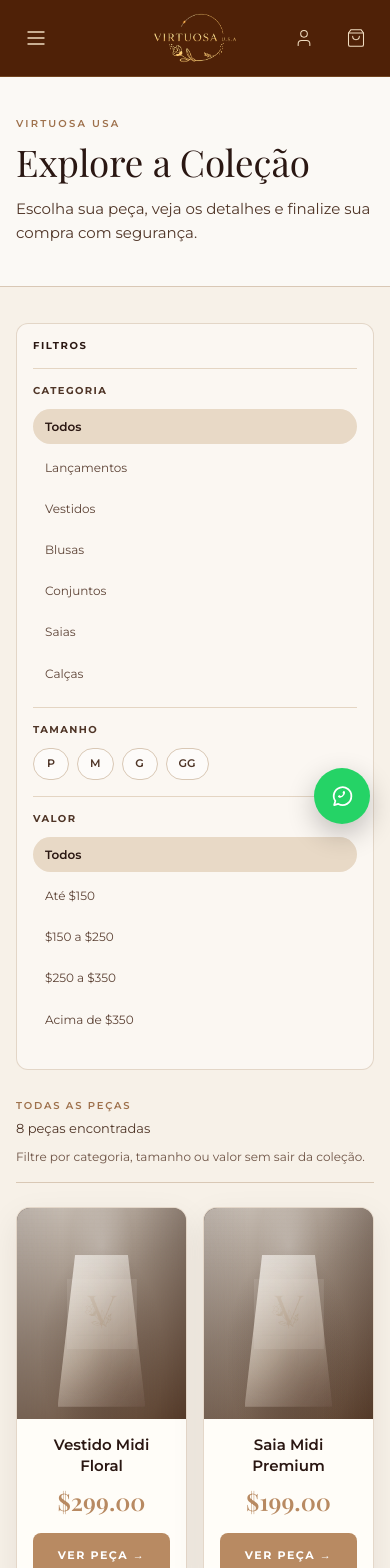
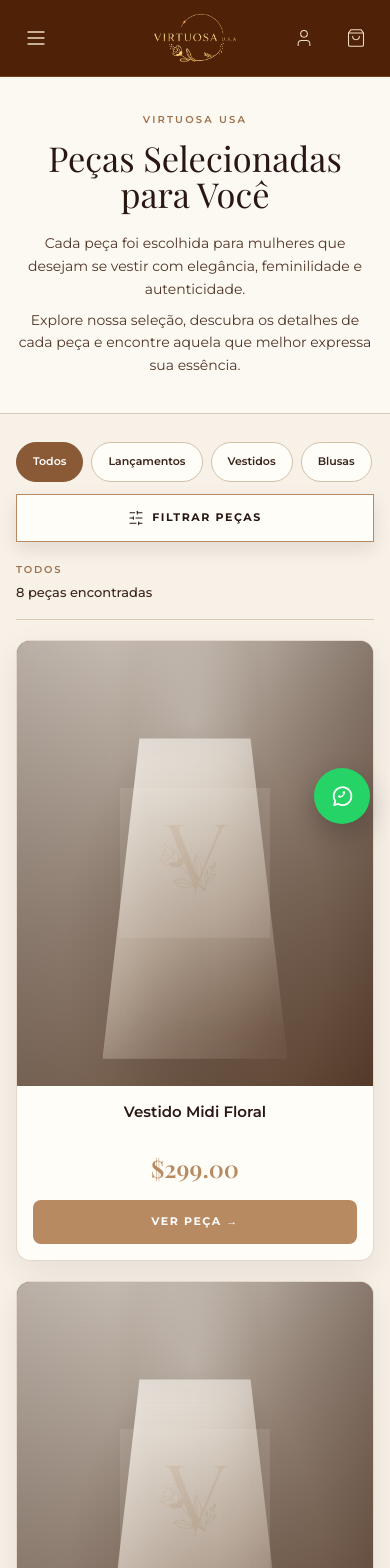
Before and after one commit to universocsdigital-wq/virtuosa-usa, a Next.js app: page /shop in a window 390 px wide. Shown: the top 1568 px of the page. Built offline with nearby package versions, Linux system fonts and the light colour scheme; a web font is replaced by a local one.

Commit message:
improve collection filters and mobile visibility

```diff
--- a/app/shop/page.tsx
+++ b/app/shop/page.tsx
@@ -5,7 +5,7 @@ import { ShopClient } from "@/components/shop/ShopClient";
 import { products } from "@/lib/data/products";
 
 export const metadata: Metadata = {
-  title: "Todas as Peças | Virtuosa USA",
+  title: "Peças Selecionadas para Você | Virtuosa USA",
   description: "Explore vestidos, blusas, saias, conjuntos e calças da Virtuosa USA.",
 };
 
--- a/components/shop/ShopClient.tsx
+++ b/components/shop/ShopClient.tsx
@@ -1,6 +1,7 @@
 "use client";
 
 import { useEffect, useMemo, useState } from "react";
+import { SlidersHorizontal, X } from "lucide-react";
 import { ProductCard } from "@/components/product/ProductCard";
 import type { Product, ProductCategory } from "@/types";
 
@@ -27,28 +28,15 @@ const priceOptions: { id: PriceFilter; label: string }[] = [
 ];
 
 function getCategoryLabel(category: CategoryFilter) {
-  const labels: Record<CategoryFilter, string> = {
-    todos: "Todas as peças",
-    lancamentos: "Lançamentos",
-    vestidos: "Vestidos",
-    blusas: "Blusas",
-    conjuntos: "Conjuntos",
-    saias: "Saias",
-    calcas: "Calças",
-  };
-
-  return labels[category];
+  return categoryOptions.find((option) => option.id === category)?.label ?? "Todos";
 }
 
 function categoryFromHash(): CategoryFilter {
   if (typeof window === "undefined") return "todos";
-
   const hash = window.location.hash.replace("#", "");
-  if (validCategoryFilters.includes(hash as (typeof validCategoryFilters)[number])) {
-    return hash as CategoryFilter;
-  }
-
-  return "todos";
+  return validCategoryFilters.includes(hash as (typeof validCategoryFilters)[number])
+    ? (hash as CategoryFilter)
+    : "todos";
 }
 
 function matchesCategory(product: Product, category: CategoryFilter) {
@@ -65,46 +53,104 @@ function matchesPrice(price: number, filter: PriceFilter) {
   return price > 350;
 }
 
+interface FilterControlsProps {
+  category: CategoryFilter;
+  selectedSizes: string[];
+  priceFilter: PriceFilter;
+  hasActiveFilters: boolean;
+  onCategoryChange: (category: CategoryFilter) => void;
+  onSizeToggle: (size: string) => void;
+  onPriceChange: (price: PriceFilter) => void;
+  onClear: () => void;
+}
+
+function FilterControls({ category, selectedSizes, priceFilter, hasActiveFilters, onCategoryChange, onSizeToggle, onPriceChange, onClear }: FilterControlsProps) {
+  return (
+    <div>
+      <div className="mb-3 flex items-center justify-between">
+        <h2 className="font-sans text-[11px] font-bold uppercase tracking-[0.16em] text-[#2A1712]">Filtros</h2>
+        {hasActiveFilters && (
+          <button type="button" onClick={onClear} className="font-sans text-[10px] font-bold uppercase tracking-[0.12em] text-[#8A5A36] underline-offset-4 hover:underline">
+            Limpar
+          </button>
+        )}
+      </div>
+
+      <div className="border-t border-[#E4D5C3] py-4">
+        <h3 className="mb-3 font-sans text-[10px] font-bold uppercase tracking-[0.14em] text-[#4F3527]">Categoria</h3>
+        <div className="grid gap-1.5">
+          {categoryOptions.map((option) => (
+            <button key={option.id} type="button" onClick={() => onCategoryChange(option.id)} className={`rounded-full px-3 py-2.5 text-left font-sans text-[13px] transition-colors ${category === option.id ? "bg-[#E8D9C6] font-semibold text-[#2A1712]" : "text-[#4F3527] hover:bg-white/70"}`}>
+              {option.label}
+            </button>
+          ))}
+        </div>
+      </div>
+
+      <div className="border-t border-[#E4D5C3] py-4">
+        <h3 className="mb-3 font-sans text-[10px] font-bold uppercase tracking-[0.14em] text-[#4F3527]">Tamanho</h3>
+        <div className="flex flex-wrap gap-2">
+          {sizeOptions.map((size) => (
+            <button key={size} type="button" onClick={() => onSizeToggle(size)} className={`h-10 min-w-11 rounded-full border px-3 font-sans text-[12px] font-semibold transition-colors ${selectedSizes.includes(size) ? "border-[#8A5A36] bg-[#8A5A36] text-white" : "border-[#CDB89F] bg-white/70 text-[#4F3527] hover:border-[#B88A62]"}`}>
+              {size}
+            </button>
+          ))}
+        </div>
+      </div>
+
+      <div className="border-t border-[#E4D5C3] py-4">
+        <h3 className="mb-3 font-sans text-[10px] font-bold uppercase tracking-[0.14em] text-[#4F3527]">Valor</h3>
+        <div className="grid gap-1.5">
+          {priceOptions.map((option) => (
+            <button key={option.id} type="button" onClick={() => onPriceChange(option.id)} className={`rounded-full px-3 py-2.5 text-left font-sans text-[13px] transition-colors ${priceFilter === option.id ? "bg-[#E8D9C6] font-semibold text-[#2A1712]" : "text-[#4F3527] hover:bg-white/70"}`}>
+              {option.label}
+            </button>
+          ))}
+        </div>
+      </div>
+    </div>
+  );
+}
+
 export function ShopClient({ products }: { products: Product[] }) {
   const [category, setCategory] = useState<CategoryFilter>("todos");
   const [selectedSizes, setSelectedSizes] = useState<string[]>([]);
   const [priceFilter, setPriceFilter] = useState<PriceFilter>("todos");
+  const [mobileFiltersOpen, setMobileFiltersOpen] = useState(false);
 
   useEffect(() => {
     setCategory(categoryFromHash());
-
-    function handleHashChange() {
-      setCategory(categoryFromHash());
-    }
-
-    function handleCategoryFilter(event: Event) {
+    const handleHashChange = () => setCategory(categoryFromHash());
+    const handleCategoryFilter = (event: Event) => {
       const filter = (event as CustomEvent<CategoryFilter>).detail;
       if (filter) setCategory(filter);
-    }
-
+    };
     window.addEventListener("hashchange", handleHashChange);
     window.addEventListener("virtuosa-category-filter", handleCategoryFilter);
-
     return () => {
       window.removeEventListener("hashchange", handleHashChange);
       window.removeEventListener("virtuosa-category-filter", handleCategoryFilter);
     };
   }, []);
 
-  const filteredProducts = useMemo(() => {
-    return products.filter((product) => {
+  useEffect(() => {
+    document.body.style.overflow = mobileFiltersOpen ? "hidden" : "";
+    return () => {
+      document.body.style.overflow = "";
+    };
+  }, [mobileFiltersOpen]);
+
+  const filteredProducts = useMemo(() => products.filter((product) => {
     const productSizes = product.sizes ?? [];
     const sizeMatch = selectedSizes.length === 0 || selectedSizes.some((size) => productSizes.includes(size));
     return matchesCategory(product, category) && sizeMatch && matchesPrice(product.price, priceFilter);
-    });
-  }, [category, priceFilter, products, selectedSizes]);
+  }), [category, priceFilter, products, selectedSizes]);
 
   const hasActiveFilters = category !== "todos" || selectedSizes.length > 0 || priceFilter !== "todos";
+  const activeFilterCount = (category !== "todos" ? 1 : 0) + selectedSizes.length + (priceFilter !== "todos" ? 1 : 0);
 
   function toggleSize(size: string) {
-    setSelectedSizes((current) =>
-      current.includes(size) ? current.filter((item) => item !== size) : [...current, size]
-    );
+    setSelectedSizes((current) => current.includes(size) ? current.filter((item) => item !== size) : [...current, size]);
   }
 
   function clearFilters() {
@@ -116,150 +162,99 @@ export function ShopClient({ products }: { products: Product[] }) {
 
   function selectCategory(nextCategory: CategoryFilter) {
     setCategory(nextCategory);
-    const path = nextCategory === "todos" ? "/shop" : `/shop#${nextCategory}`;
-    window.history.replaceState(null, "", path);
+    window.history.replaceState(null, "", nextCategory === "todos" ? "/shop" : `/shop#${nextCategory}`);
   }
+
+  const filterProps: FilterControlsProps = {
+    category,
+    selectedSizes,
+    priceFilter,
+    hasActiveFilters,
+    onCategoryChange: selectCategory,
+    onSizeToggle: toggleSize,
+    onPriceChange: setPriceFilter,
+    onClear: clearFilters,
+  };
 
   return (
     <main id="main-content" className="min-h-screen bg-[#F7F1E8]">
-      <section className="border-b border-[#D9C8B5] bg-white/60 py-10">
-        <div className="container-virtuosa">
-          <p className="mb-3 font-sans text-[10px] font-semibold uppercase tracking-[0.22em] text-[#9E714C]">
-            Virtuosa USA
-          </p>
-          <h1 className="font-serif text-[#2A1712]" style={{ fontSize: "clamp(2.3rem, 4vw, 4rem)", lineHeight: 1 }}>
-            Explore a Coleção
+      <section className="border-b border-[#D9C8B5] bg-[#FCF8F2] py-9 lg:py-12">
+        <div className="container-virtuosa text-center lg:text-left">
+          <p className="mb-3 font-sans text-[10px] font-semibold uppercase tracking-[0.22em] text-[#9E714C]">Virtuosa USA</p>
+          <h1 className="font-serif text-[#2A1712]" style={{ fontSize: "clamp(2.15rem, 4vw, 3.8rem)", lineHeight: 1.05 }}>
+            Peças Selecionadas para Você
           </h1>
-          <p className="mt-4 max-w-3xl whitespace-normal font-sans text-[15px] leading-relaxed text-[#4F3527] lg:whitespace-nowrap">
-            Escolha sua peça, veja os detalhes e finalize sua compra com segurança.
-          </p>
+          <div className="mx-auto mt-5 max-w-3xl space-y-2 font-sans text-[14px] leading-relaxed text-[#4F3527] lg:mx-0 lg:text-[15px]">
+            <p>Cada peça foi escolhida para mulheres que desejam se vestir com elegância, feminilidade e autenticidade.</p>
+            <p>Explore nossa seleção, descubra os detalhes de cada peça e encontre aquela que melhor expressa sua essência.</p>
+          </div>
         </div>
       </section>
 
-      <section className="container-virtuosa py-9 lg:py-12">
-        <div className="grid gap-7 lg:grid-cols-[220px_1fr]">
-          <aside className="h-fit rounded-[12px] border border-[#D9C8B5]/70 bg-white/45 p-4">
-            <div className="mb-4 flex items-center justify-between">
-              <h2 className="font-sans text-[10px] font-bold uppercase tracking-[0.16em] text-[#2A1712]">
-                Filtros
-              </h2>
-              {hasActiveFilters && (
-                <button
-                  type="button"
-                  onClick={clearFilters}
-                  className="font-sans text-[10px] font-semibold uppercase tracking-[0.12em] text-[#9E714C] transition-colors hover:text-[#4F2107]"
-                >
-                  Limpar
-                </button>
-              )}
-            </div>
-
-            <div className="border-t border-[#E4D5C3] py-4">
-              <h3 className="mb-3 font-sans text-[10px] font-bold uppercase tracking-[0.14em] text-[#4F3527]">
-                Categoria
-              </h3>
-              <div className="grid gap-1.5">
+      <section className="container-virtuosa py-7 lg:py-12">
+        <div className="mb-5 lg:hidden">
+          <div className="-mx-1 flex gap-2 overflow-x-auto px-1 pb-3 [scrollbar-width:none] [&::-webkit-scrollbar]:hidden">
             {categoryOptions.map((option) => (
-                  <button
-                    key={option.id}
-                    type="button"
-                    onClick={() => selectCategory(option.id)}
-                    className={`rounded-full px-3 py-2 text-left font-sans text-[12px] transition-colors ${
-                      category === option.id
-                        ? "bg-[#E8D9C6] font-semibold text-[#2A1712]"
-                        : "text-[#5D4336] hover:bg-white/70"
-                    }`}
-                  >
+              <button key={option.id} type="button" onClick={() => selectCategory(option.id)} className={`min-h-10 shrink-0 rounded-full border px-4 font-sans text-[11px] font-semibold ${category === option.id ? "border-[#8A5A36] bg-[#8A5A36] text-white" : "border-[#D2BFA8] bg-[#FFFDF8] text-[#3A241B]"}`}>
                 {option.label}
               </button>
             ))}
           </div>
+          <button type="button" onClick={() => setMobileFiltersOpen(true)} className="flex min-h-12 w-full items-center justify-center gap-2 border border-[#B88A62] bg-[#FFFDF8] px-5 font-sans text-[11px] font-bold uppercase tracking-[0.14em] text-[#2A1712] shadow-[0_7px_18px_rgba(42,23,18,0.10)]" aria-haspopup="dialog">
+            <SlidersHorizontal size={16} strokeWidth={1.6} aria-hidden />
+            Filtrar peças
+            {activeFilterCount > 0 && <span className="flex h-5 min-w-5 items-center justify-center rounded-full bg-[#8A5A36] px-1 text-[10px] text-white">{activeFilterCount}</span>}
+          </button>
         </div>
 
-            <div className="border-t border-[#E4D5C3] py-4">
-              <h3 className="mb-3 font-sans text-[10px] font-bold uppercase tracking-[0.14em] text-[#4F3527]">
-                Tamanho
-              </h3>
-              <div className="flex flex-wrap gap-2">
-                {sizeOptions.map((size) => (
-                  <button
-                    key={size}
-                    type="button"
-                    onClick={() => toggleSize(size)}
-                    className={`h-8 min-w-9 rounded-full border px-3 font-sans text-[11px] font-semibold transition-colors ${
-                      selectedSizes.includes(size)
-                        ? "border-[#8A5A36] bg-[#8A5A36] text-white"
-                        : "border-[#D9C8B5] bg-white/60 text-[#4F3527] hover:border-[#B88A62]"
-                    }`}
-                  >
-                    {size}
-                  </button>
-                ))}
-              </div>
-            </div>
-
-            <div className="border-t border-[#E4D5C3] py-4">
-              <h3 className="mb-3 font-sans text-[10px] font-bold uppercase tracking-[0.14em] text-[#4F3527]">
-                Valor
-              </h3>
-              <div className="grid gap-1.5">
-                {priceOptions.map((option) => (
-                  <button
-                    key={option.id}
-                    type="button"
-                    onClick={() => setPriceFilter(option.id)}
-                    className={`rounded-full px-3 py-2 text-left font-sans text-[12px] transition-colors ${
-                      priceFilter === option.id
-                        ? "bg-[#E8D9C6] font-semibold text-[#2A1712]"
-                        : "text-[#5D4336] hover:bg-white/70"
-                    }`}
-                  >
-                    {option.label}
-                  </button>
-                ))}
-              </div>
-            </div>
+        <div className="grid gap-7 lg:grid-cols-[220px_1fr]">
+          <aside className="hidden h-fit rounded-[12px] border border-[#D9C8B5]/70 bg-white/45 p-4 lg:block">
+            <FilterControls {...filterProps} />
           </aside>
 
           <div>
-            <div className="mb-6 flex flex-col justify-between gap-2 border-b border-[#D9C8B5] pb-4 sm:flex-row sm:items-end">
+            <div className="mb-5 flex items-end justify-between gap-4 border-b border-[#D9C8B5] pb-4 lg:mb-6">
               <div>
-                <p className="font-sans text-[10px] font-semibold uppercase tracking-[0.18em] text-[#9E714C]">
-                  {getCategoryLabel(category)}
-                </p>
-                <p className="mt-1 font-sans text-[13px] text-[#4F3527]">
+                <p className="font-sans text-[10px] font-semibold uppercase tracking-[0.18em] text-[#9E714C]">{getCategoryLabel(category)}</p>
+                <p className="mt-1 font-sans text-[13px] font-medium text-[#3A241B]">
                   {filteredProducts.length} {filteredProducts.length === 1 ? "peça encontrada" : "peças encontradas"}
                 </p>
               </div>
-              <p className="max-w-sm font-sans text-[12px] leading-relaxed text-[#6F5547]">
-                Filtre por categoria, tamanho ou valor sem sair da coleção.
-              </p>
+              <p className="hidden max-w-sm font-sans text-[12px] leading-relaxed text-[#5D4336] sm:block">Filtre por categoria, tamanho ou valor.</p>
             </div>
 
             {filteredProducts.length > 0 ? (
-              <div className="grid grid-cols-2 gap-4 md:grid-cols-3 xl:grid-cols-4 xl:gap-6">
-                {filteredProducts.map((product) => (
-                  <ProductCard key={product.id} product={product} />
-                ))}
+              <div className="grid grid-cols-1 gap-5 sm:grid-cols-2 md:grid-cols-3 xl:grid-cols-4 xl:gap-6">
+                {filteredProducts.map((product) => <ProductCard key={product.id} product={product} />)}
               </div>
             ) : (
               <div className="rounded-[14px] border border-[#D9C8B5] bg-white/60 px-6 py-14 text-center">
                 <h2 className="font-serif text-3xl text-[#2A1712]">Nenhuma peça encontrada</h2>
-                <p className="mx-auto mt-3 max-w-md font-sans text-sm leading-relaxed text-[#5D4336]">
-                  Ajuste tamanho ou valor para ver mais opções da coleção.
-                </p>
-                <button
-                  type="button"
-                  onClick={clearFilters}
-                  className="mt-6 rounded-full bg-[#B88A62] px-7 py-3 font-sans text-[11px] font-bold uppercase tracking-[0.14em] text-white"
-                >
-                  Ver todas
-                </button>
+                <p className="mx-auto mt-3 max-w-md font-sans text-sm leading-relaxed text-[#5D4336]">Ajuste tamanho ou valor para ver mais opções da coleção.</p>
+                <button type="button" onClick={clearFilters} className="mt-6 bg-[#B88A62] px-7 py-3 font-sans text-[11px] font-bold uppercase tracking-[0.14em] text-white shadow-[0_7px_18px_rgba(42,23,18,0.12)]">Ver todas {"\u2192"}</button>
               </div>
             )}
           </div>
         </div>
       </section>
+
+      {mobileFiltersOpen && (
+        <div className="fixed inset-0 z-[120] lg:hidden" role="dialog" aria-modal="true" aria-label="Filtros da coleção">
+          <button type="button" className="absolute inset-0 bg-[#170B07]/55 backdrop-blur-[2px]" onClick={() => setMobileFiltersOpen(false)} aria-label="Fechar filtros" />
+          <div className="absolute inset-x-0 bottom-0 max-h-[88dvh] overflow-y-auto rounded-t-[18px] bg-[#F8F3EB] px-6 pb-7 pt-5 shadow-[0_-18px_50px_rgba(23,11,7,0.22)]">
+            <div className="mb-4 flex items-center justify-between border-b border-[#D9C8B5] pb-4">
+              <p className="font-serif text-2xl text-[#2A1712]">Filtrar coleção</p>
+              <button type="button" onClick={() => setMobileFiltersOpen(false)} className="flex h-10 w-10 items-center justify-center rounded-full border border-[#CDB89F] text-[#2A1712]" aria-label="Fechar filtros">
+                <X size={20} strokeWidth={1.5} />
+              </button>
+            </div>
+            <FilterControls {...filterProps} />
+            <button type="button" onClick={() => setMobileFiltersOpen(false)} className="mt-2 flex min-h-12 w-full items-center justify-center bg-[#8A5A36] px-6 font-sans text-[11px] font-bold uppercase tracking-[0.14em] text-white shadow-[0_8px_20px_rgba(42,23,18,0.16)]">
+              Ver {filteredProducts.length} {filteredProducts.length === 1 ? "peça" : "peças"} {"\u2192"}
+            </button>
+          </div>
+        </div>
+      )}
     </main>
   );
 }
```
Lines whose indentation alone changed are shown as unchanged.
